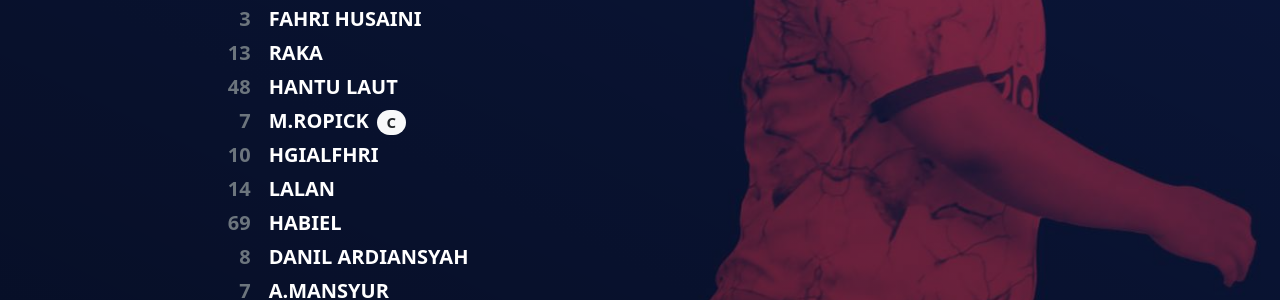
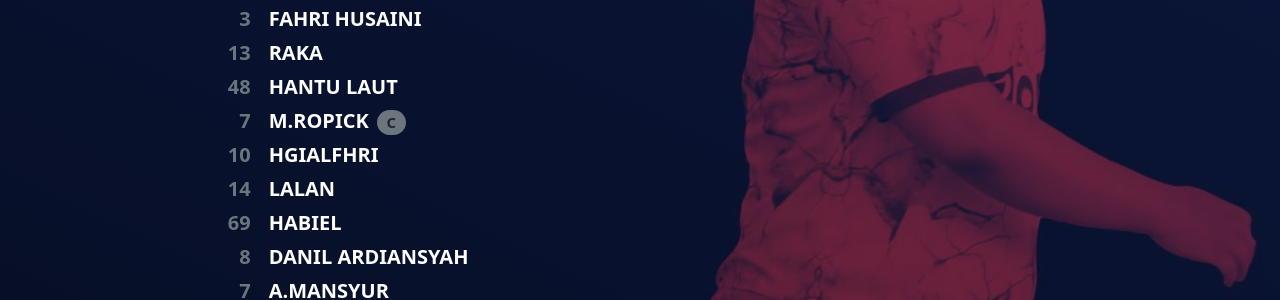
Before and after one commit to tesafc/www2, a Jekyll site: the page built from _matches/24-03-2022.md, in a window 1280 px wide. Shown: the part 920-1220 px from the top of the page. Built offline with Jekyll 4.4.1, drawn with Linux system fonts in a browser that asks for light colours.

Commit message:
Update match.html

```diff
--- a/_layouts/match.html
+++ b/_layouts/match.html
@@ -23,7 +23,7 @@
                 {% for player in page.lineup %}
                 <span class="col-2 fs-5 fw-bolder text-uppercase text-end text-secondary pe-3">{{ player.no-punggung }}</span>
                 <!--<span class="col-2 fs-6 text-uppercase text-center badge border border-dark text-secondary">{{ player.position }}</span>-->
-                <span class="col-10 fs-5 fw-bolder text-uppercase">{{ player.name }}{% if player.role == "captain" %}<span class="badge rounded-pill bg-light text-dark text-uppercase text-center ms-2">c</span>{% endif %}</span>
+                <span class="col-10 fs-5 fw-bolder text-uppercase">{{ player.name }}{% if player.role == "captain" %}<span class="badge rounded-pill bg-secondary text-dark text-uppercase text-center ms-2">c</span>{% endif %}</span>
                 {% endfor %}
               </div>
             </div>
```
